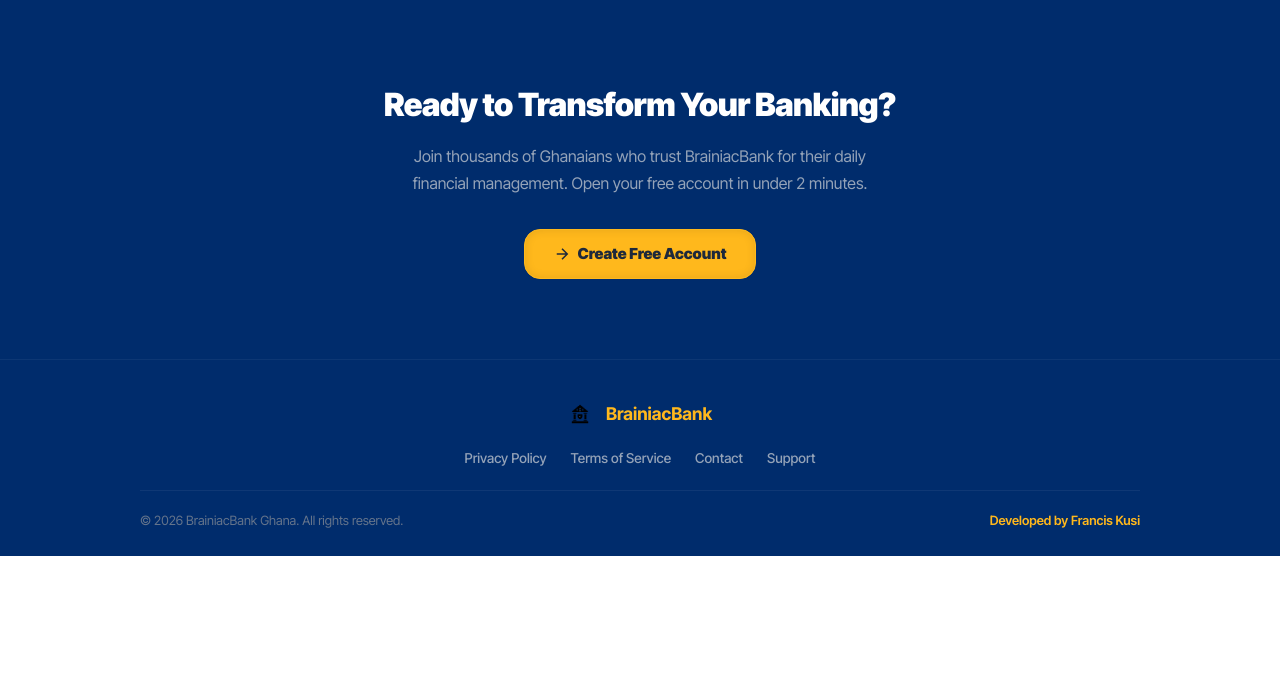
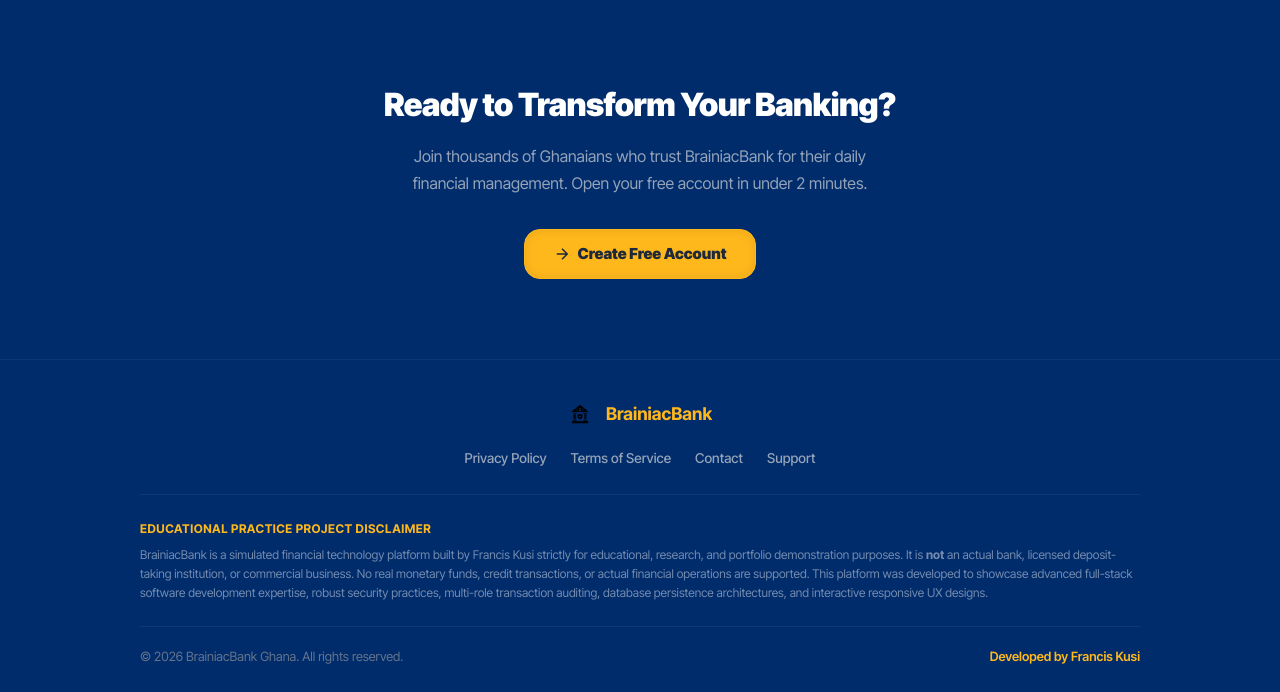
Before and after one commit to brainiacweb-tech/brainiacbank, a Flask app: page / in a window 1280 px wide. Shown: the part 1559-2251 px from the top of the page. Before the commit the page ends 2115 px from the top, so only its background shows below. Run offline with Flask 3, Linux system fonts and the light colour scheme.

Commit message:
doc: add clear, prominent educational practice project disclaimer to index and base footers explaining system purpose

```diff
--- a/templates/index.html
+++ b/templates/index.html
@@ -177,6 +177,12 @@
                 <a href="{{ url_for('main.contact') }}">Contact</a>
                 <a href="{{ url_for('main.support') }}">Support</a>
             </div>
+            <div class="footer-disclaimer" style="width:100%;text-align:left;padding:1.5rem 0;border-top:1px solid rgba(255,255,255,0.06);margin-top:1.5rem;font-size:0.75rem;color:rgba(255,255,255,0.45);line-height:1.6;">
+                <p style="margin:0;max-width:100%;">
+                    <strong style="color:var(--primary);font-weight:700;text-transform:uppercase;letter-spacing:0.5px;display:block;margin-bottom:0.4rem;">Educational Practice Project Disclaimer</strong>
+                    BrainiacBank is a simulated financial technology platform built by Francis Kusi strictly for educational, research, and portfolio demonstration purposes. It is <strong>not</strong> an actual bank, licensed deposit-taking institution, or commercial business. No real monetary funds, credit transactions, or actual financial operations are supported. This platform was developed to showcase advanced full-stack software development expertise, robust security practices, multi-role transaction auditing, database persistence architectures, and interactive responsive UX designs.
+                </p>
+            </div>
             <div class="footer-bottom" style="display:flex;justify-content:space-between;align-items:center;flex-wrap:wrap;gap:0.5rem;width:100%;">
                 <span>&copy; 2026 BrainiacBank Ghana. All rights reserved.</span>
                 <span style="font-weight:600;color:var(--primary);">Developed by Francis Kusi</span>
```
Also changed, not shown: templates/base.html (+7 -1 lines).
